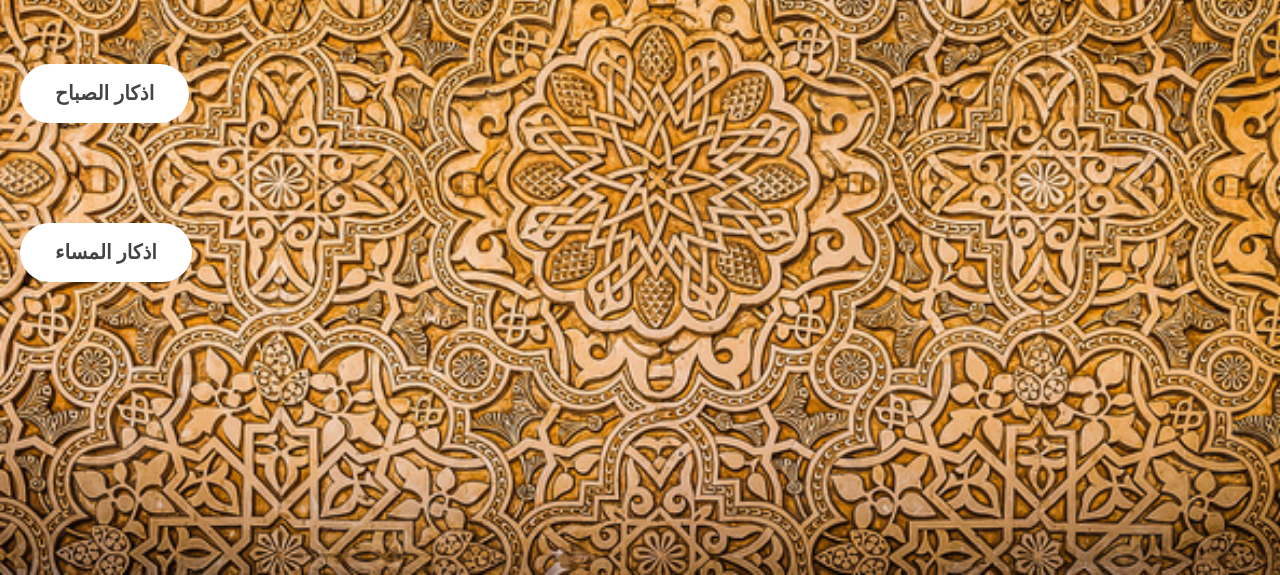
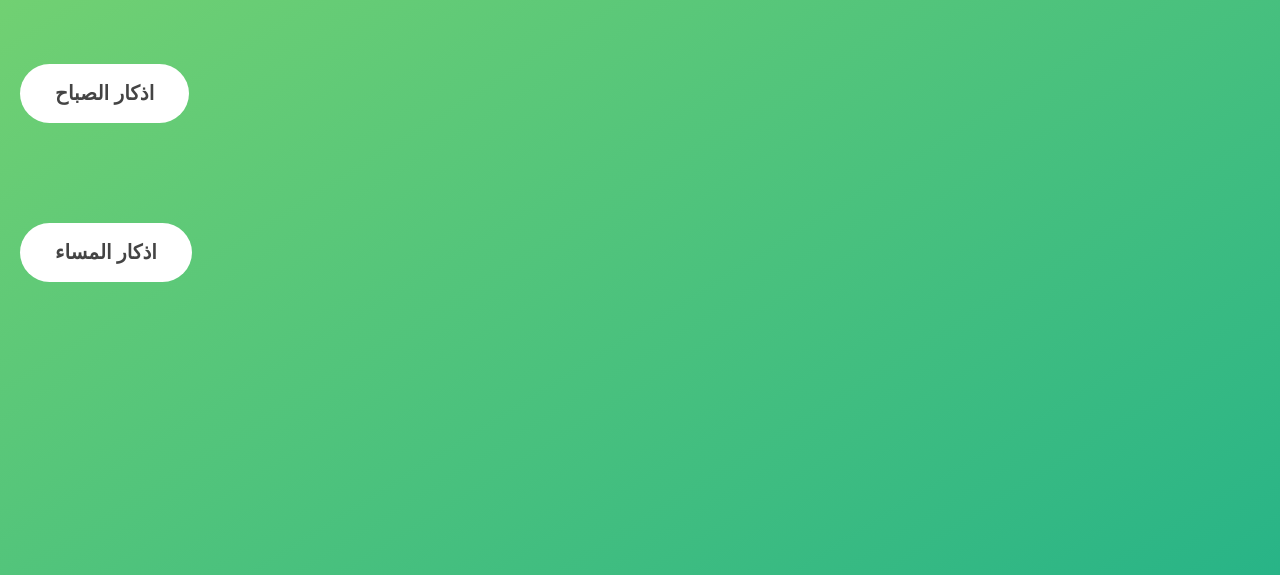
Before and after one commit to moazzzmedhat/azkar, a plain HTML site: page index.html in a window 1280 px wide. Shown: the part 225-800 px from the top of the page. Drawn offline with Linux system fonts and the light colour scheme.

Commit message:
Update style.css

```diff
--- a/style.css
+++ b/style.css
@@ -20,7 +20,6 @@ body {
   align-items: flex-start; /* Align content to the left */
   justify-content: center;
   background: linear-gradient(to top left, #28b487, #7dd56f);
-  background-image: url(/1000_F_100227567_VJ0utCXtFQPaWnb.png);
   background-size: cover;
   background-position: center;
 }
```
